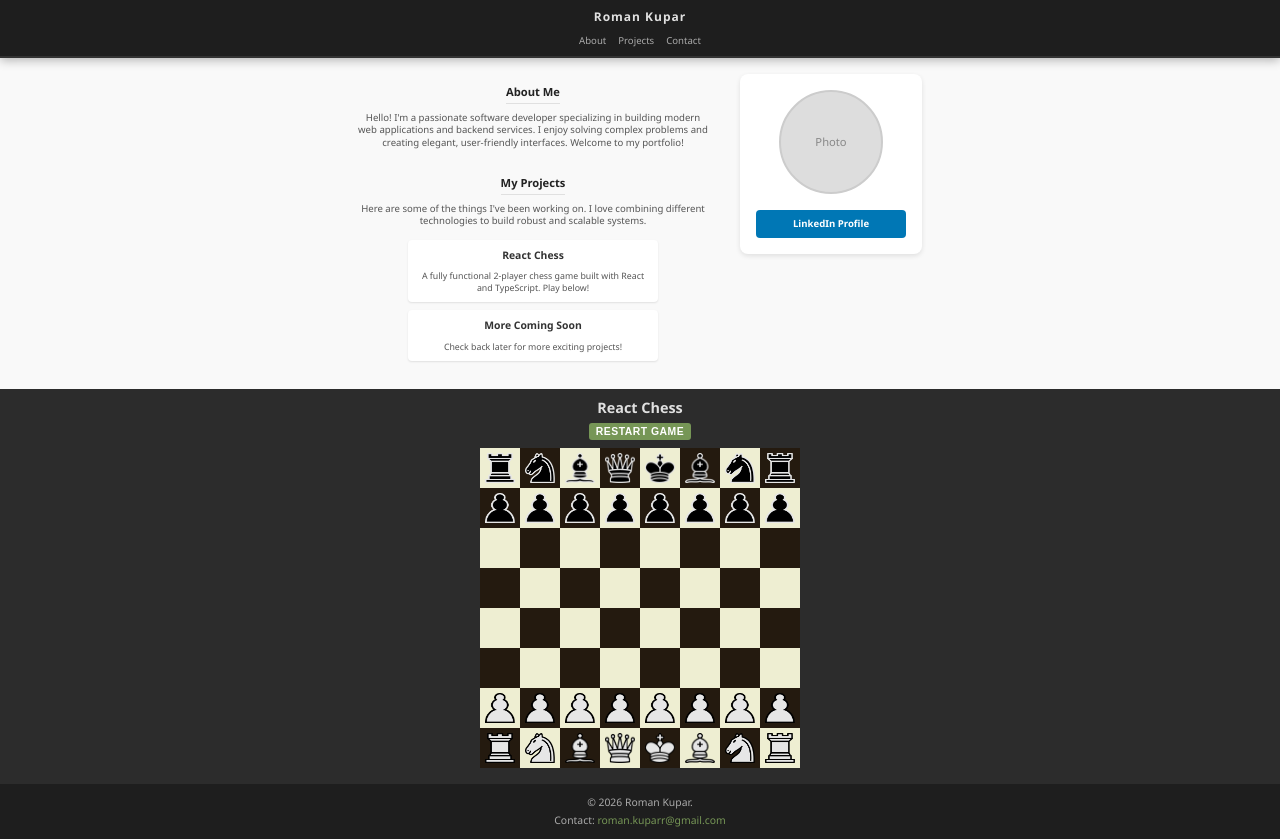
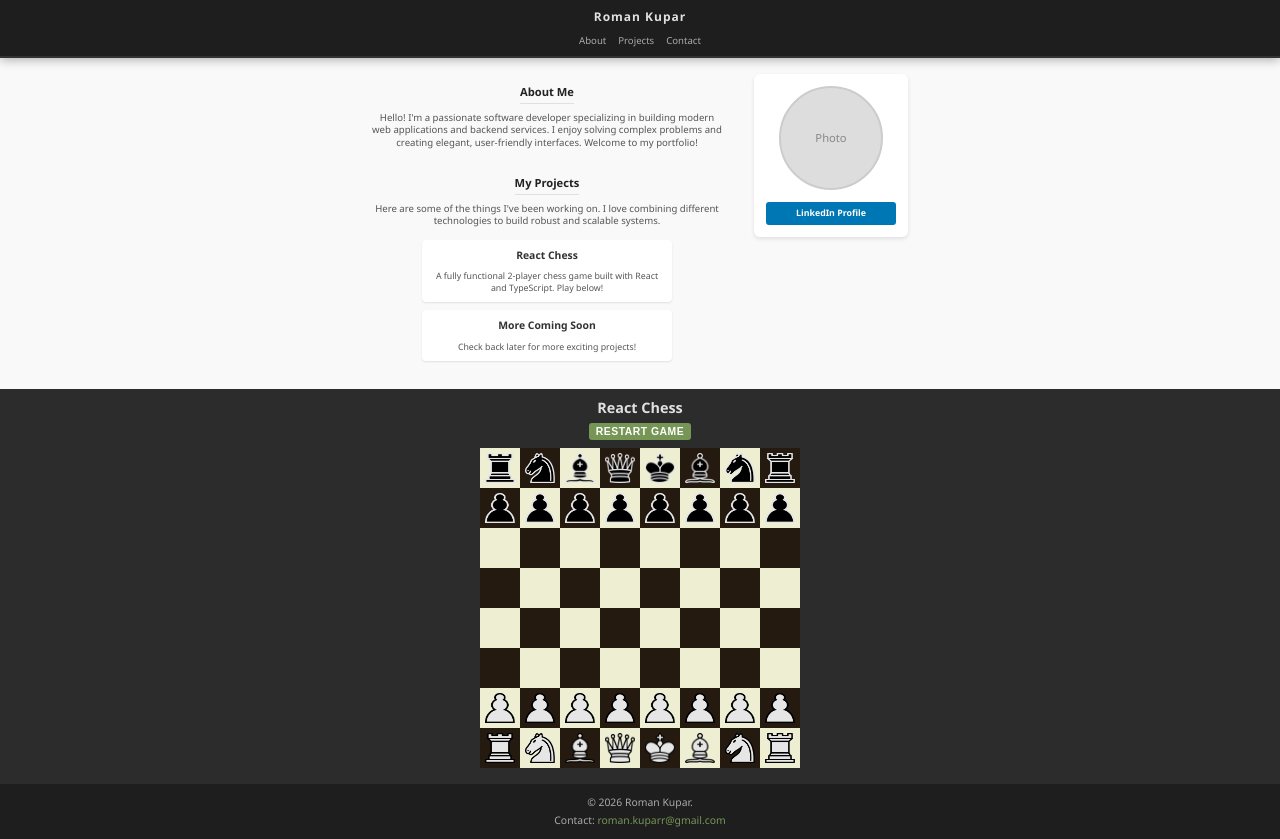
Before and after one commit to roman-kupar/portfolio, a React (Vite) app: page / in a window 1280 px wide. Built offline with nearby package versions, Linux system fonts and the light colour scheme; the HTML template or start-up script is replaced by a standard one.

Commit message:
Adjust profile card and button sizing, add image styling

```diff
--- a/src/Portfolio/Portfolio.css
+++ b/src/Portfolio/Portfolio.css
@@ -145,10 +145,10 @@
   flex-direction: column;
   align-items: center;
   background-color: white;
-  padding: 1rem;
-  border-radius: 8px;
-  box-shadow: 0 2px 5px rgba(0, 0, 0, 0.1);
-  width: 150px; /* Fixed width for the card */
+  padding: 0.75rem; /* Reduced padding */
+  border-radius: 6px; /* Slightly smaller border radius */
+  box-shadow: 0 2px 4px rgba(0, 0, 0, 0.1); /* Slightly softer shadow */
+  width: 130px; /* Reduced width */
   flex-shrink: 0; /* Prevent shrinking */
 }
 
@@ -160,8 +160,9 @@
   display: flex;
   align-items: center;
   justify-content: center;
-  margin-bottom: 1rem;
+  margin-bottom: 0.75rem; /* Reduced margin */
   border: 2px solid #ccc;
+  overflow: hidden; /* Ensure image doesn't overflow the circle */
 }
 
 .profile-image-placeholder span {
@@ -169,14 +170,21 @@
   font-size: 0.7rem;
 }
 
+/* Add style for an actual image if it's placed inside */
+.profile-image-placeholder img {
+  width: 100%;
+  height: 100%;
+  object-fit: cover; /* This makes the image fill the circle nicely */
+}
+
 .linkedin-btn {
   display: inline-block;
   background-color: #0077b5; /* LinkedIn blue */
   color: white;
   text-decoration: none;
-  padding: 0.4rem 0.8rem;
-  border-radius: 4px;
-  font-size: 0.6rem;
+  padding: 0.3rem 0.6rem; /* Reduced padding */
+  border-radius: 3px; /* Slightly smaller radius */
+  font-size: 0.55rem; /* Reduced font size */
   font-weight: bold;
   transition: background-color 0.2s;
   text-align: center;
```
Also changed, not shown: 1 other file (tests, documents, lock files or other folders).
